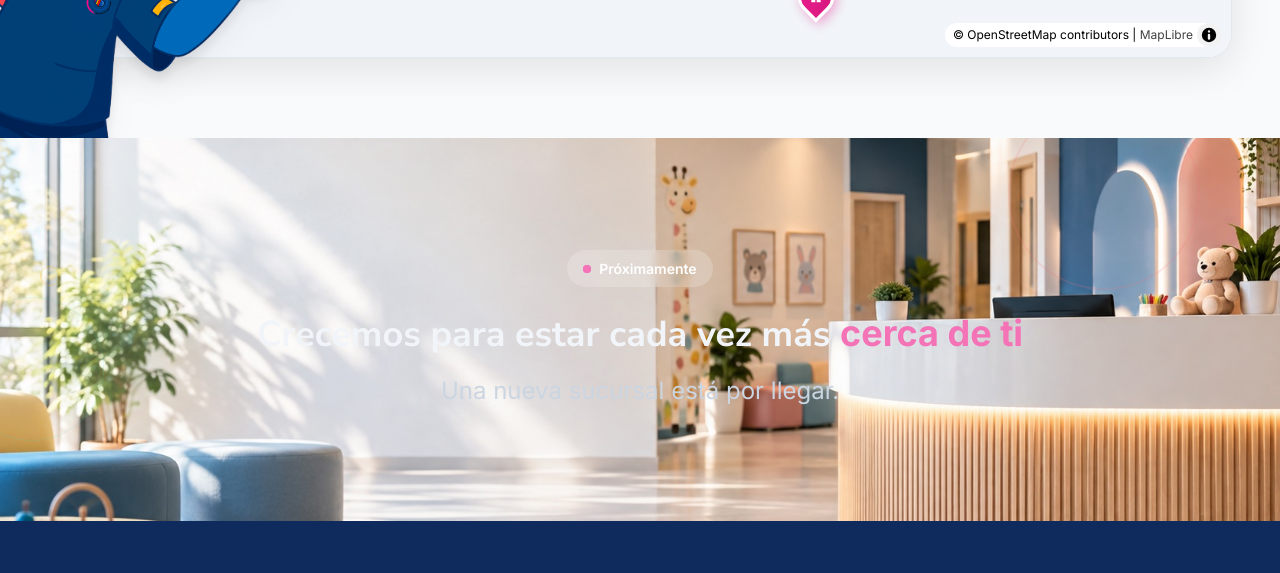
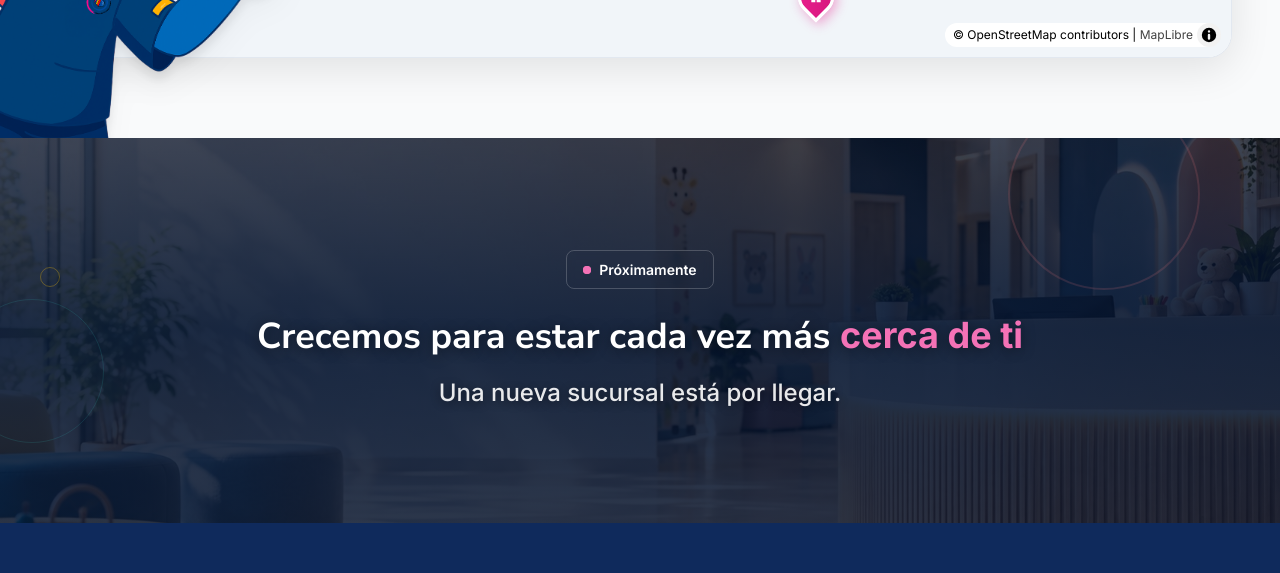
Before and after one commit to rodrigo-rincon/cetin-website, a Vue app: page / in a window 1280 px wide. Shown: the part 7480-8053 px from the top of the page. Built offline with nearby package versions, Linux system fonts and the light colour scheme; no server answers; a web font is replaced by a local one.

Commit message:
fix: improve upcoming branch text contrast

```diff
--- a/src/views/home.vue
+++ b/src/views/home.vue
@@ -929,9 +929,11 @@ onUnmounted(() => {
 					alt="Nueva sucursal CETIN"
 					class="h-full w-full object-cover object-center lg:object-[65%_center]"
 				/>
-				<!-- Overlay gradient -->
+				<!-- Dark overlay that preserves the image while guaranteeing text contrast -->
+				<div class="absolute inset-0" style="background: rgba(2, 6, 23, 0.68)"></div>
 				<div
-					class="absolute inset-0 bg-[#0f2a5c]/68 dark:bg-[#071a38]/78"
+					class="absolute inset-0"
+					style="background: linear-gradient(to bottom, rgba(7, 26, 56, 0.28), rgba(7, 26, 56, 0.72), rgba(7, 26, 56, 0.5))"
 				></div>
 			</div>
 
@@ -948,11 +950,11 @@ onUnmounted(() => {
 
 			<div
 				v-scale-up
-				class="max-w-4xl mx-auto px-6 lg:px-12 text-center relative z-10"
+				class="relative z-10 mx-auto max-w-4xl px-6 text-center lg:px-12"
 			>
 				<!-- Badge -->
 				<div
-					class="inline-flex items-center gap-2 bg-white/20 backdrop-blur-sm rounded-full px-4 py-2 mb-6"
+					class="mb-6 inline-flex items-center gap-2 rounded-lg border border-white/20 bg-slate-950/35 px-4 py-2 backdrop-blur-sm"
 				>
 					<span class="relative flex h-2 w-2">
 						<span
@@ -969,12 +971,12 @@ onUnmounted(() => {
 				</div>
 
 				<h2
-					class="text-3xl md:text-4xl font-bold text-slate-100 leading-tight mb-4"
+					class="mb-4 text-3xl font-bold leading-tight text-white [text-shadow:0_2px_14px_rgba(0,0,0,0.45)] md:text-4xl"
 				>
 					{{ content.proximamente.title }}
 					<span class="text-pink-400">{{ content.proximamente.titleHighlight }}</span>
 				</h2>
-				<p class="text-xl lg:text-2xl text-slate-300">
+				<p class="text-xl font-medium text-white/90 [text-shadow:0_2px_10px_rgba(0,0,0,0.45)] lg:text-2xl">
 					{{ content.proximamente.subtitle }}
 				</p>
 			</div>
```
